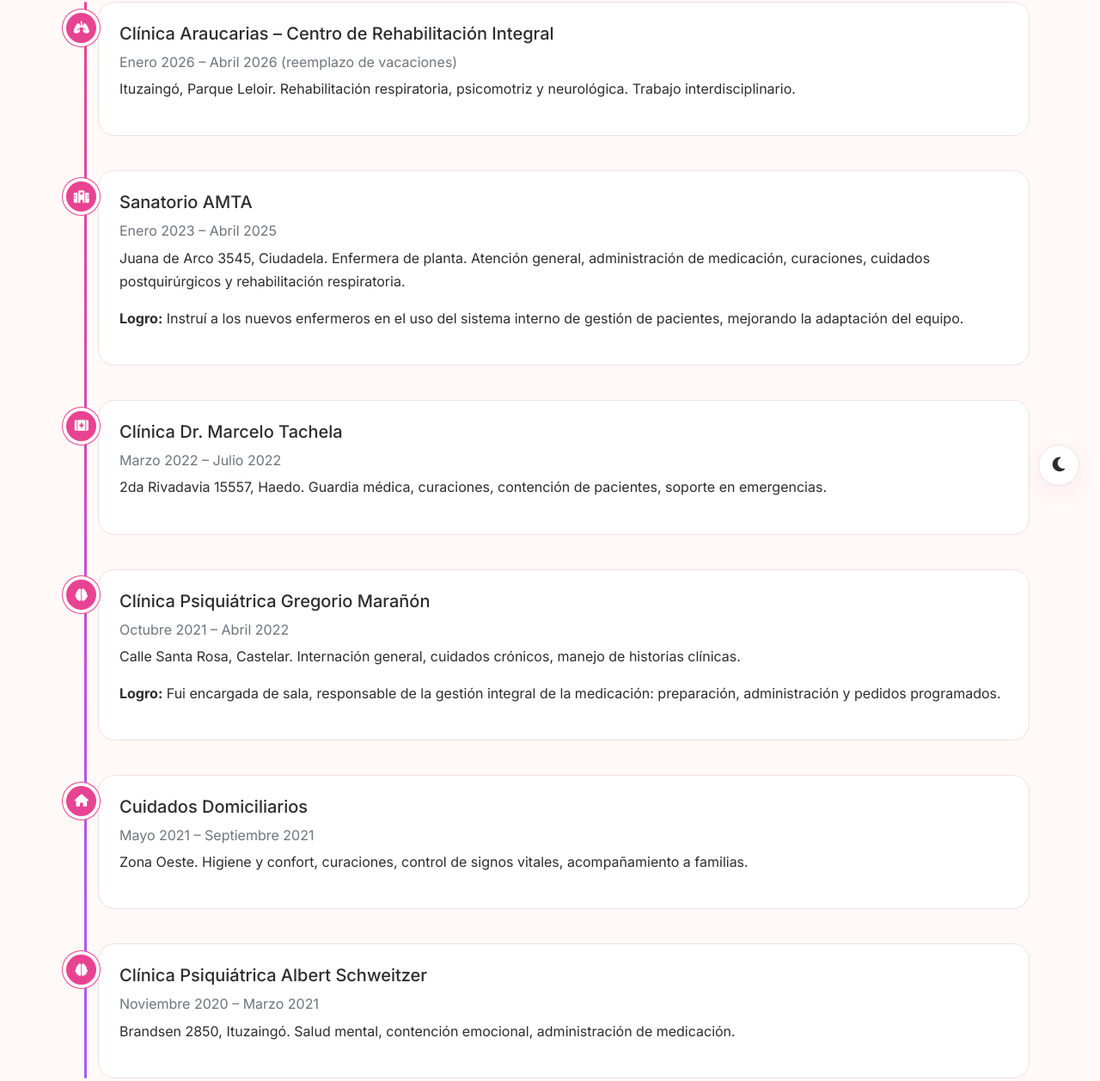
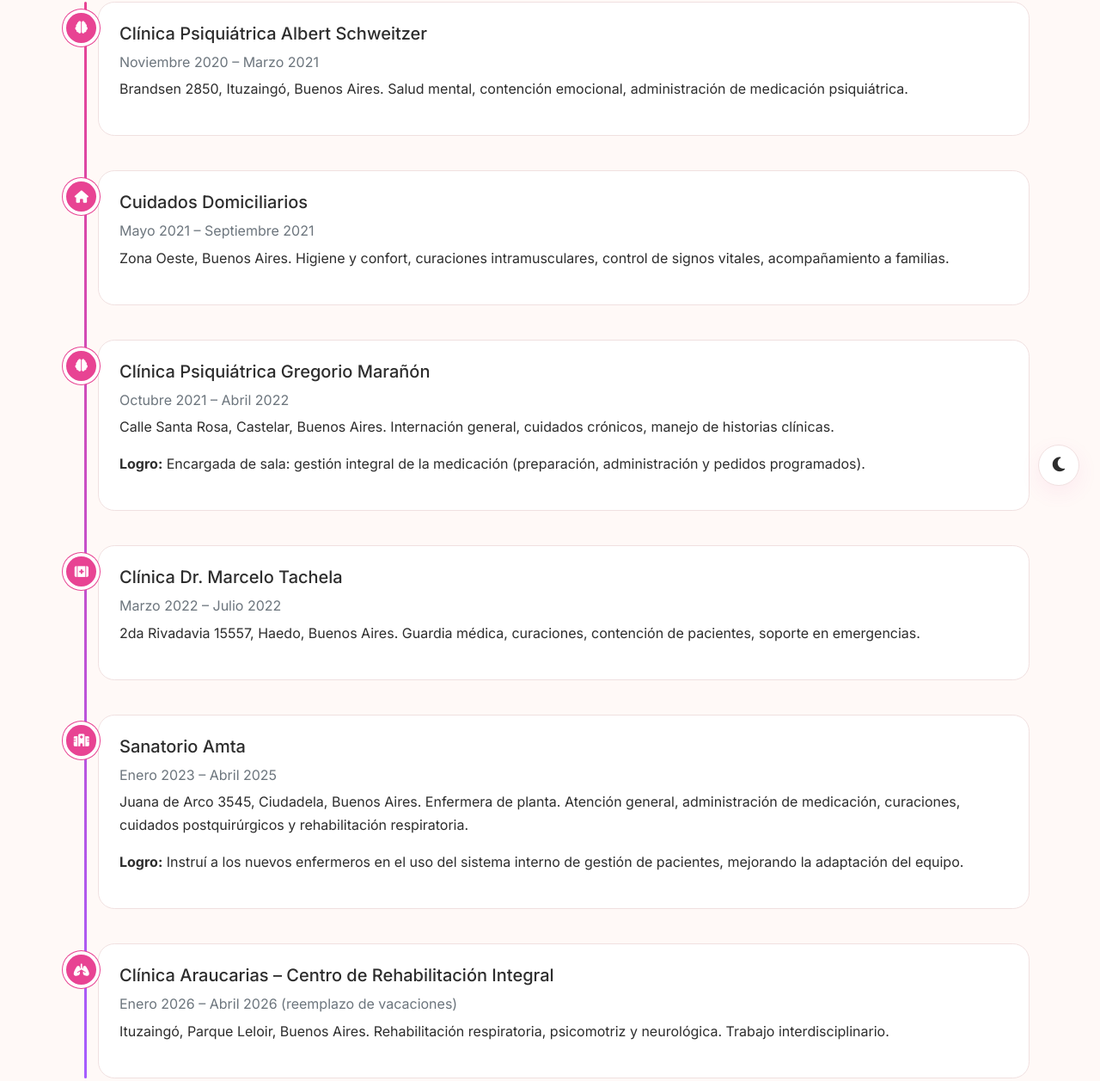
Before and after one commit to web1930/portafolioAna, a plain HTML site: page experiencia.html in a window 1280 px wide. Shown: the part 211-1468 px from the top of the page at 86% size. Drawn offline with nearby package versions, Linux system fonts and the light colour scheme.

Commit message:
Update experiencia.html

```diff
--- a/experiencia.html
+++ b/experiencia.html
@@ -12,7 +12,7 @@
   <meta http-equiv="Expires" content="0">
   <meta name="description" content="Trayectoria laboral de Anabella Devoto: enfermera con más de 5 años en sanatorios, clínicas y cuidados domiciliarios en Buenos Aires.">
   <meta property="og:title" content="Experiencia | Anabella Devoto">
-  <meta property="og:description" content="Sanatorio AMTA, Clínica Araucarias, Gregorio Marañón y más. Conoce su recorrido profesional.">
+  <meta property="og:description" content="Sanatorio Amta, Clínica Araucarias, Gregorio Marañón y más. Conoce su recorrido profesional.">
   <meta property="og:image" content="assets/anabella-perfil.jpg">
   <meta property="og:type" content="website">
   <meta property="og:url" content="https://tuusuario.github.io/experiencia.html">
@@ -47,37 +47,104 @@
 
     <div class="timeline">
 
-      <!-- 1. Clínica Araucarias -->
+      <!-- 1. Clínica Psiquiátrica Albert Schweitzer -->
       <div class="timeline-item">
         <div class="timeline-dot">
-          <i class="fa-solid fa-lungs"></i>
+          <i class="fa-solid fa-brain"></i>
         </div>
         <div class="timeline-content">
-          <h2 class="h5">Clínica Araucarias – Centro de Rehabilitación Integral</h2>
-          <p class="text-secondary mb-1">Enero 2026 – Abril 2026 (reemplazo de vacaciones)</p>
-          <p>Ituzaingó, Parque Leloir. Rehabilitación respiratoria, psicomotriz y neurológica. Trabajo interdisciplinario.</p>
+          <h2 class="h5">Clínica Psiquiátrica Albert Schweitzer</h2>
+          <p class="text-secondary mb-1">Noviembre 2020 – Marzo 2021</p>
+          <p>Brandsen 2850, Ituzaingó, Buenos Aires. Salud mental, contención emocional, administración de medicación psiquiátrica.</p>
           <div class="detalle-expandible" style="display: none;">
             <hr>
             <strong>Habilidades aplicadas:</strong>
             <ul class="mb-2">
-              <li>Manejo de pacientes con ARM</li>
-              <li>Venoclisis</li>
-              <li>Curaciones avanzadas</li>
+              <li>Contención emocional</li>
+              <li>Administración de medicación psiquiátrica</li>
+              <li>Trabajo en equipo interdisciplinario</li>
             </ul>
-            <strong>Aprendizaje clave:</strong> Abordaje integral del paciente neurológico en rehabilitación.
+            <strong>Aprendizaje clave:</strong> Fortalecimiento de la contención en pacientes con crisis de ansiedad.
           </div>
         </div>
       </div>
 
-      <!-- 2. Sanatorio AMTA -->
+      <!-- 2. Cuidados Domiciliarios (Zona Oeste) -->
+      <div class="timeline-item">
+        <div class="timeline-dot">
+          <i class="fa-solid fa-house"></i>
+        </div>
+        <div class="timeline-content">
+          <h2 class="h5">Cuidados Domiciliarios</h2>
+          <p class="text-secondary mb-1">Mayo 2021 – Septiembre 2021</p>
+          <p>Zona Oeste, Buenos Aires. Higiene y confort, curaciones intramusculares, control de signos vitales, acompañamiento a familias.</p>
+          <div class="detalle-expandible" style="display: none;">
+            <hr>
+            <strong>Habilidades aplicadas:</strong>
+            <ul class="mb-2">
+              <li>Higiene y confort del paciente</li>
+              <li>Curaciones intramusculares</li>
+              <li>Control de signos vitales</li>
+            </ul>
+            <strong>Aprendizaje clave:</strong> Adaptación a distintos entornos familiares y empatía en el hogar.
+          </div>
+        </div>
+      </div>
+
+      <!-- 3. Clínica Psiquiátrica Gregorio Marañón -->
+      <div class="timeline-item">
+        <div class="timeline-dot">
+          <i class="fa-solid fa-brain"></i>
+        </div>
+        <div class="timeline-content">
+          <h2 class="h5">Clínica Psiquiátrica Gregorio Marañón</h2>
+          <p class="text-secondary mb-1">Octubre 2021 – Abril 2022</p>
+          <p>Calle Santa Rosa, Castelar, Buenos Aires. Internación general, cuidados crónicos, manejo de historias clínicas.</p>
+          <p><strong>Logro:</strong> Encargada de sala: gestión integral de la medicación (preparación, administración y pedidos programados).</p>
+          <div class="detalle-expandible" style="display: none;">
+            <hr>
+            <strong>Habilidades aplicadas:</strong>
+            <ul class="mb-2">
+              <li>Manejo de medicación controlada</li>
+              <li>Coordinación de sala</li>
+              <li>Historia clínica digital</li>
+            </ul>
+            <strong>Aprendizaje clave:</strong> Gestión autónoma de suministros en entornos de alta demanda.
+          </div>
+        </div>
+      </div>
+
+      <!-- 4. Clínica Dr. Marcelo Tachela -->
+      <div class="timeline-item">
+        <div class="timeline-dot">
+          <i class="fa-solid fa-kit-medical"></i>
+        </div>
+        <div class="timeline-content">
+          <h2 class="h5">Clínica Dr. Marcelo Tachela</h2>
+          <p class="text-secondary mb-1">Marzo 2022 – Julio 2022</p>
+          <p>2da Rivadavia 15557, Haedo, Buenos Aires. Guardia médica, curaciones, contención de pacientes, soporte en emergencias.</p>
+          <div class="detalle-expandible" style="display: none;">
+            <hr>
+            <strong>Habilidades aplicadas:</strong>
+            <ul class="mb-2">
+              <li>Atención en emergencias</li>
+              <li>Curaciones</li>
+              <li>Contención de pacientes</li>
+            </ul>
+            <strong>Aprendizaje clave:</strong> Toma rápida de decisiones en guardia.
+          </div>
+        </div>
+      </div>
+
+      <!-- 5. Sanatorio Amta -->
       <div class="timeline-item">
         <div class="timeline-dot">
           <i class="fa-solid fa-hospital"></i>
         </div>
         <div class="timeline-content">
-          <h2 class="h5">Sanatorio AMTA</h2>
+          <h2 class="h5">Sanatorio Amta</h2>
           <p class="text-secondary mb-1">Enero 2023 – Abril 2025</p>
-          <p>Juana de Arco 3545, Ciudadela. Enfermera de planta. Atención general, administración de medicación, curaciones, cuidados postquirúrgicos y rehabilitación respiratoria.</p>
+          <p>Juana de Arco 3545, Ciudadela, Buenos Aires. Enfermera de planta. Atención general, administración de medicación, curaciones, cuidados postquirúrgicos y rehabilitación respiratoria.</p>
           <p><strong>Logro:</strong> Instruí a los nuevos enfermeros en el uso del sistema interno de gestión de pacientes, mejorando la adaptación del equipo.</p>
           <div class="detalle-expandible" style="display: none;">
             <hr>
@@ -92,91 +159,24 @@
         </div>
       </div>
 
-      <!-- 3. Clínica Dr. Marcelo Tachela -->
+      <!-- 6. Clínica Araucarias – Centro de Rehabilitación Integral (reemplazo vacaciones) -->
       <div class="timeline-item">
         <div class="timeline-dot">
-          <i class="fa-solid fa-kit-medical"></i>
+          <i class="fa-solid fa-lungs"></i>
         </div>
         <div class="timeline-content">
-          <h2 class="h5">Clínica Dr. Marcelo Tachela</h2>
-          <p class="text-secondary mb-1">Marzo 2022 – Julio 2022</p>
-          <p>2da Rivadavia 15557, Haedo. Guardia médica, curaciones, contención de pacientes, soporte en emergencias.</p>
+          <h2 class="h5">Clínica Araucarias – Centro de Rehabilitación Integral</h2>
+          <p class="text-secondary mb-1">Enero 2026 – Abril 2026 (reemplazo de vacaciones)</p>
+          <p>Ituzaingó, Parque Leloir, Buenos Aires. Rehabilitación respiratoria, psicomotriz y neurológica. Trabajo interdisciplinario.</p>
           <div class="detalle-expandible" style="display: none;">
             <hr>
             <strong>Habilidades aplicadas:</strong>
             <ul class="mb-2">
-              <li>Atención en emergencias</li>
-              <li>Curaciones</li>
-              <li>Contención de pacientes</li>
+              <li>Manejo de pacientes con ARM</li>
+              <li>Venoclisis</li>
+              <li>Curaciones avanzadas</li>
             </ul>
-            <strong>Aprendizaje clave:</strong> Toma rápida de decisiones en guardia.
-          </div>
-        </div>
-      </div>
-
-      <!-- 4. Clínica Gregorio Marañón -->
-      <div class="timeline-item">
-        <div class="timeline-dot">
-          <i class="fa-solid fa-brain"></i>
-        </div>
-        <div class="timeline-content">
-          <h2 class="h5">Clínica Psiquiátrica Gregorio Marañón</h2>
-          <p class="text-secondary mb-1">Octubre 2021 – Abril 2022</p>
-          <p>Calle Santa Rosa, Castelar. Internación general, cuidados crónicos, manejo de historias clínicas.</p>
-          <p><strong>Logro:</strong> Fui encargada de sala, responsable de la gestión integral de la medicación: preparación, administración y pedidos programados.</p>
-          <div class="detalle-expandible" style="display: none;">
-            <hr>
-            <strong>Habilidades aplicadas:</strong>
-            <ul class="mb-2">
-              <li>Manejo de medicación controlada</li>
-              <li>Coordinación de sala</li>
-              <li>Historia clínica digital</li>
-            </ul>
-            <strong>Aprendizaje clave:</strong> Gestión autónoma de suministros en entornos de alta demanda.
-          </div>
-        </div>
-      </div>
-
-      <!-- 5. Cuidados domiciliarios -->
-      <div class="timeline-item">
-        <div class="timeline-dot">
-          <i class="fa-solid fa-house"></i>
-        </div>
-        <div class="timeline-content">
-          <h2 class="h5">Cuidados Domiciliarios</h2>
-          <p class="text-secondary mb-1">Mayo 2021 – Septiembre 2021</p>
-          <p>Zona Oeste. Higiene y confort, curaciones, control de signos vitales, acompañamiento a familias.</p>
-          <div class="detalle-expandible" style="display: none;">
-            <hr>
-            <strong>Habilidades aplicadas:</strong>
-            <ul class="mb-2">
-              <li>Higiene y confort del paciente</li>
-              <li>Control de signos vitales</li>
-              <li>Curaciones básicas</li>
-            </ul>
-            <strong>Aprendizaje clave:</strong> Adaptación a distintos entornos familiares y empatía en el hogar.
-          </div>
-        </div>
-      </div>
-
-      <!-- 6. Clínica Albert Schweitzer -->
-      <div class="timeline-item">
-        <div class="timeline-dot">
-          <i class="fa-solid fa-brain"></i>
-        </div>
-        <div class="timeline-content">
-          <h2 class="h5">Clínica Psiquiátrica Albert Schweitzer</h2>
-          <p class="text-secondary mb-1">Noviembre 2020 – Marzo 2021</p>
-          <p>Brandsen 2850, Ituzaingó. Salud mental, contención emocional, administración de medicación.</p>
-          <div class="detalle-expandible" style="display: none;">
-            <hr>
-            <strong>Habilidades aplicadas:</strong>
-            <ul class="mb-2">
-              <li>Contención emocional</li>
-              <li>Administración de medicación psiquiátrica</li>
-              <li>Trabajo en equipo interdisciplinario</li>
-            </ul>
-            <strong>Aprendizaje clave:</strong> A fortalecer la contención emocional en pacientes con crisis de ansiedad.
+            <strong>Aprendizaje clave:</strong> Abordaje integral del paciente neurológico en rehabilitación.
           </div>
         </div>
       </div>
```
